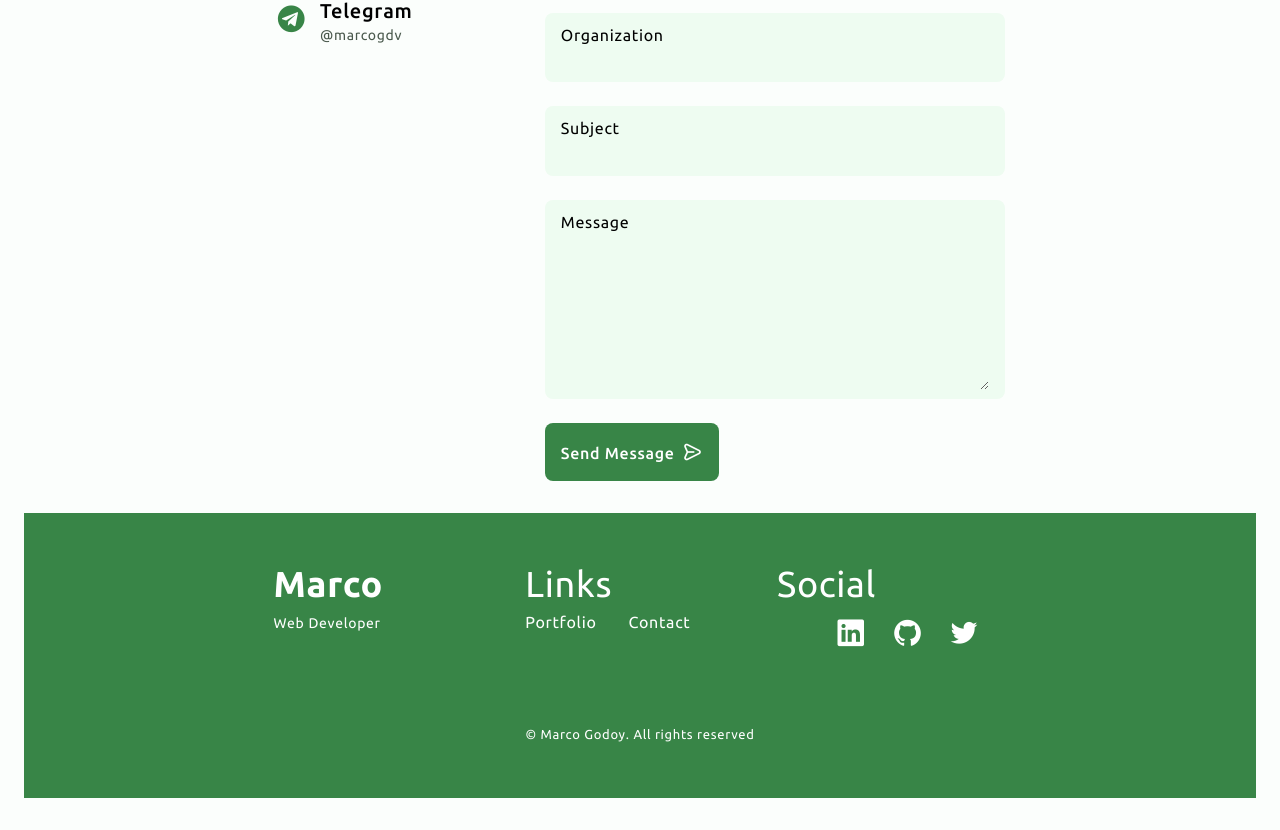
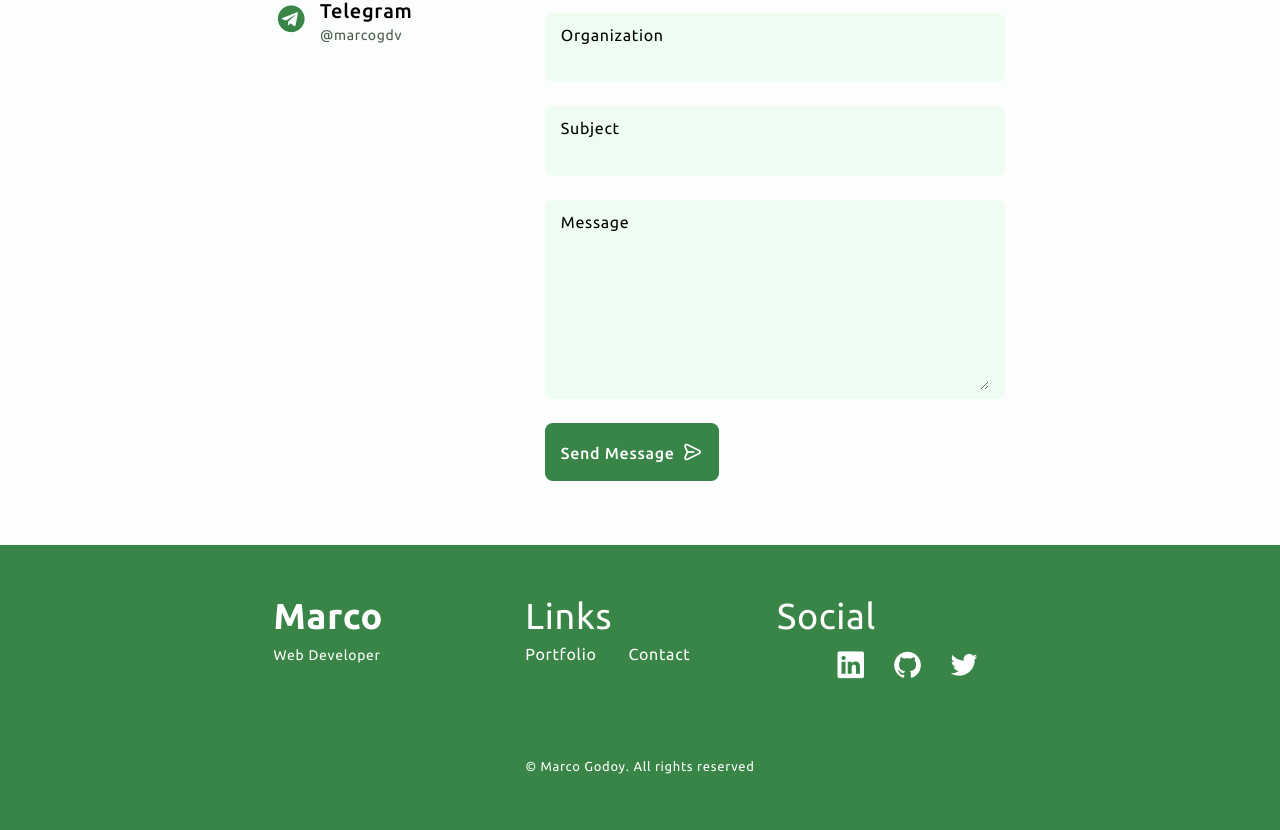
Before and after one commit to MarcogodoyV/marcogodoyportfolio, a React (Create React App) app in the folder client/: page / in a window 1280 px wide. Shown: the part 3190-4020 px from the top of the page. Before the commit the page ends 3988 px from the top, so only its background shows below. Built offline with nearby package versions, Linux system fonts and the light colour scheme; the HTML template or start-up script is replaced by a standard one.

Commit message:
fixing footer padding

```diff
--- a/client/src/App.css
+++ b/client/src/App.css
@@ -694,8 +694,7 @@ img {
   }
 
   .header,
-  .main,
-  .footer {
+  .main {
     padding: 0 1.5rem;
   }
 
```
